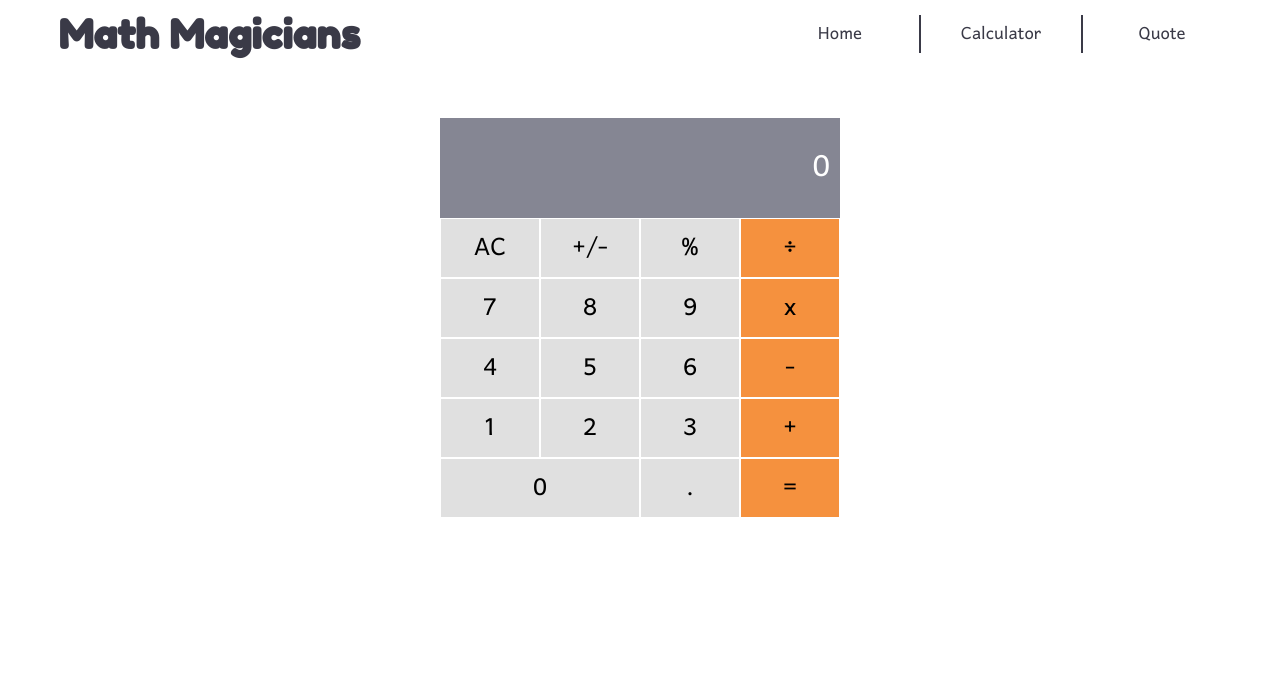
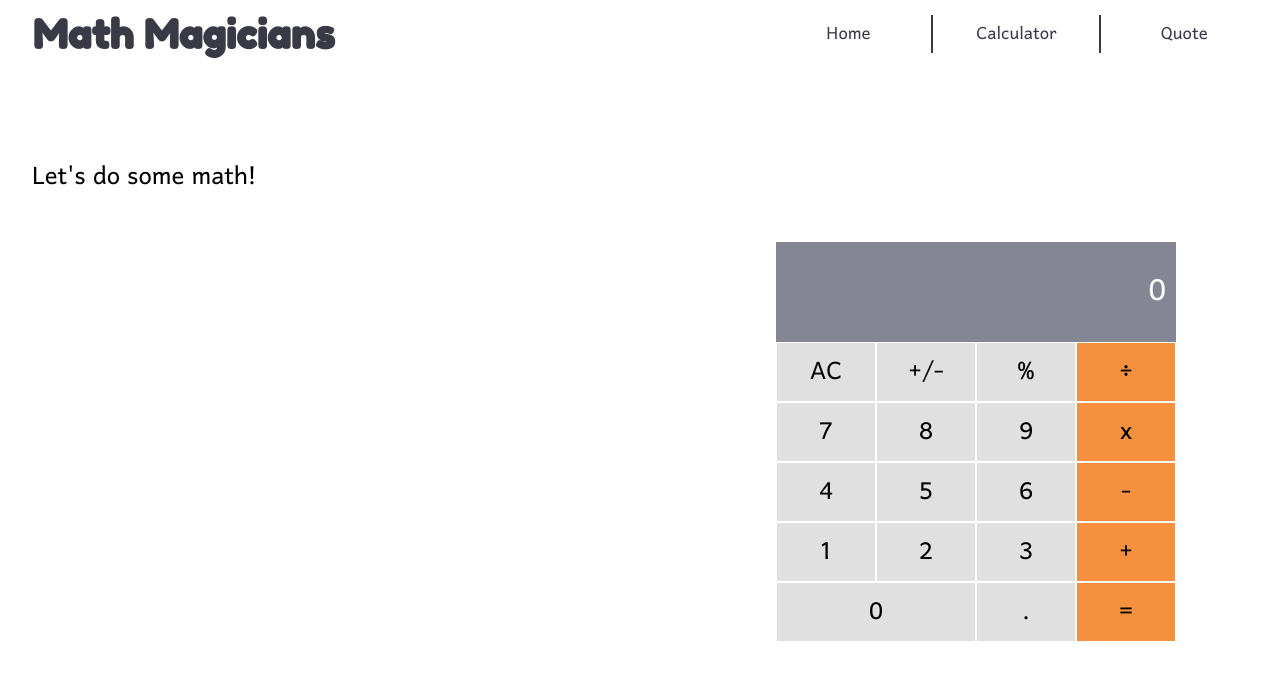
Before and after one commit to KDlamini/math-magicians, a React (Create React App) app: page /calculator in a window 1280 px wide. Shown: the top 680 px of the page. Built offline with nearby package versions, Linux system fonts and the light colour scheme.

Commit message:
Add styling for Calculator page.

```diff
--- a/src/pages/Mathematics.js
+++ b/src/pages/Mathematics.js
@@ -1,9 +1,13 @@
 import React from 'react';
 import Calculator from '../components/Calculator';
+import '../styles/Mathematics.css';
 
 function Mathematics() {
   return (
     <section className="calculator-page">
+      <div className="calculator-content">
+        <p>Let&apos;s do some math!</p>
+      </div>
       <Calculator />
     </section>
   );
--- a/src/styles/Calculator.css
+++ b/src/styles/Calculator.css
@@ -1,4 +1,5 @@
 #calculator {
+  flex: 1;
   display: grid;
   justify-content: center;
   align-content: center;
--- a/src/styles/Mathematics.css
+++ b/src/styles/Mathematics.css
@@ -0,0 +1,11 @@
+.calculator-page {
+  display: flex;
+  height: auto;
+  min-height: 81%;
+}
+
+.calculator-content {
+  flex: 1;
+  padding: 0 2.5vw;
+  font-size: 2rem;
+}
--- a/src/styles/Navbar.css
+++ b/src/styles/Navbar.css
@@ -2,7 +2,7 @@ nav {
   display: flex;
   align-items: center;
   justify-content: space-between;
-    padding: 0 3vw;
+  padding: 0 1vw;
   margin-bottom: 50px;
 }
 
```
Also changed, not shown: src/styles/Header.css (indentation only). Lines whose indentation alone changed are shown as unchanged.
